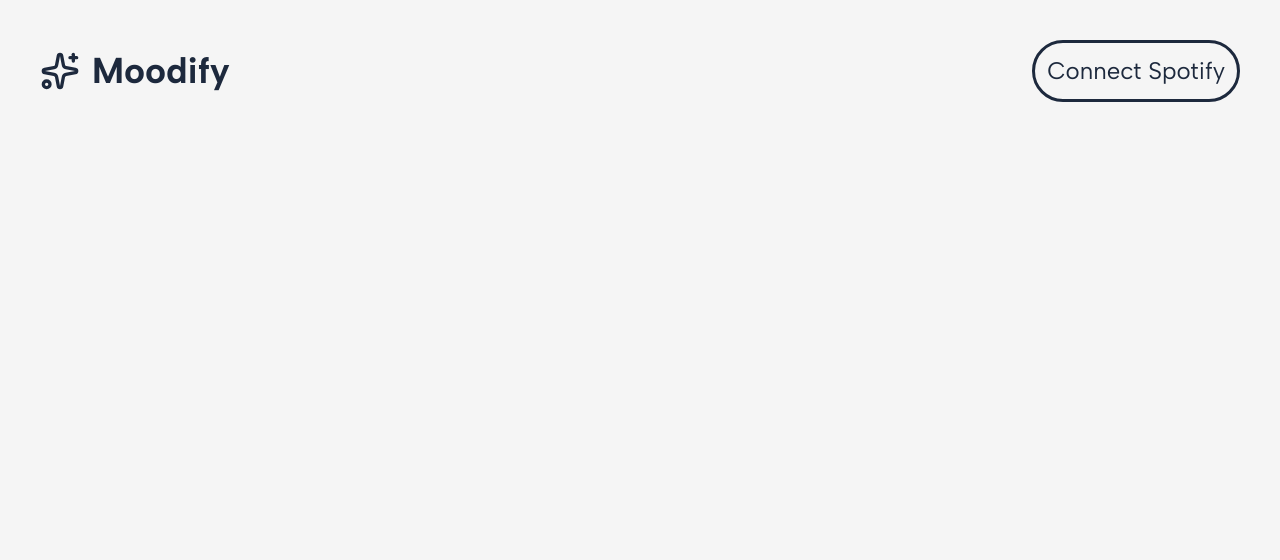
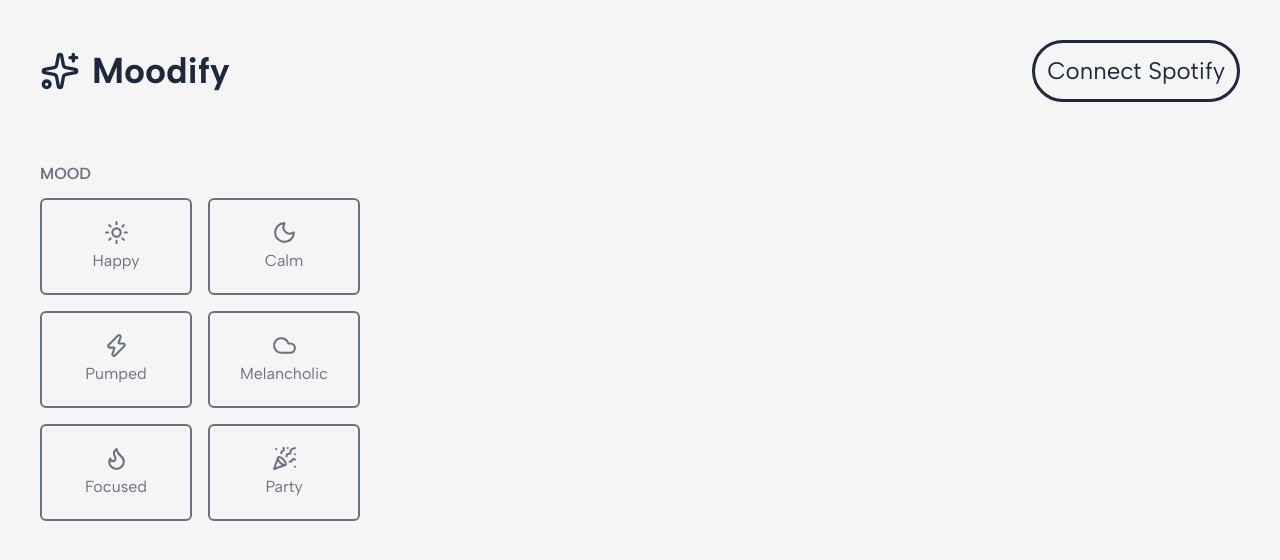
Before and after one commit to daryna-budz/moodify, a Next.js app: page / in a window 1280 px wide. Shown: the top 560 px of the page. Built offline with nearby package versions, Linux system fonts and the light colour scheme.

Commit message:
feat: mood selection panel add

```diff
--- a/app/page.tsx
+++ b/app/page.tsx
@@ -1,8 +1,12 @@
 import Navbar from "@/components/Navbar";
+import Sidebar from "@/components/Sidebar";
 
 
 export default function Home() {
   return (
-    <Navbar />
+    <>
+       <Navbar />
+       <Sidebar />
+    </>
   );
 }
--- /dev/null
+++ b/components/Sidebar.tsx
@@ -0,0 +1,43 @@
+"use client"
+
+import { Sun, Moon, Zap, Cloud, Flame, PartyPopper} from 'lucide-react';
+import { useState } from "react";
+
+export default function Sidebar(){
+    const [selected, setSelected] = useState('')
+
+
+    return (
+        <main>
+            <section className='px-10 mt-5'>
+                <h2 className='text-gray-500 font-semibold text-md uppercase text-center md:text-left'>Mood</h2>
+                <div className="grid grid-cols-2 grid-rows-3 gap-4 max-w-sm md:max-w-xs mx-auto md:mx-0 mt-3">
+                        <div className={`flex flex-col items-center gap-1 border-2 border-gray-500 rounded-md p-5 cursor-pointer ${selected === "happy" ? "text-pink-300 border-pink-300 bg-pink-50" : "text-gray-500 border-gray-500"}`} onClick={()=> setSelected("happy")}>
+                            <Sun size={25} color="currentColor"/>
+                            <p>Happy</p>
+                        </div>
+                        <div className={`flex flex-col items-center gap-1 border-2 border-gray-500 rounded-md p-5 cursor-pointer ${selected === "calm" ? "text-pink-300 border-pink-300 bg-pink-50" : "text-gray-500 border-gray-500"}`} onClick={()=> setSelected("calm")}>
+                            <Moon size={25} color="currentColor"/>
+                            <p>Calm</p>
+                        </div>
+                        <div className={`flex flex-col items-center gap-1 border-2 border-gray-500 rounded-md p-5 cursor-pointer ${selected === "pumped" ? "text-pink-300 border-pink-300 bg-pink-50" : "text-gray-500 border-gray-500"}`} onClick={()=> setSelected("pumped")}>
+                            <Zap size={25} color="currentColor"/>
+                            <p>Pumped</p>
+                        </div>
+                        <div className={`flex flex-col items-center gap-1 border-2 border-gray-500 rounded-md p-5 cursor-pointer ${selected === "melancholic" ? "text-pink-300 border-pink-300 bg-pink-50" : "text-gray-500 border-gray-500"}`} onClick={()=> setSelected("melancholic")}>
+                            <Cloud size={25} color="currentColor"/>
+                            <p>Melancholic</p>
+                        </div>
+                        <div className={`flex flex-col items-center gap-1 border-2 border-gray-500 rounded-md p-5 cursor-pointer ${selected === "focused" ? "text-pink-300 border-pink-300 bg-pink-50" : "text-gray-500 border-gray-500"}`} onClick={()=> setSelected("focused")}>
+                            <Flame size={25} color="currentColor"/>
+                            <p>Focused</p>
+                        </div>
+                        <div className={`flex flex-col items-center gap-1 border-2 border-gray-500 rounded-md p-5 cursor-pointer ${selected === "party" ? "text-pink-300 border-pink-300 bg-pink-50" : "text-gray-500 border-gray-500"}`} onClick={()=> setSelected("party")}>
+                            <PartyPopper size={25} color="currentColor"/>
+                            <p>Party</p>
+                        </div>
+                </div>
+            </section>
+        </main>
+    )
+}
```
